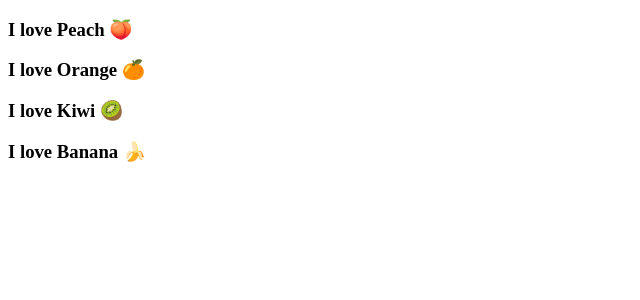
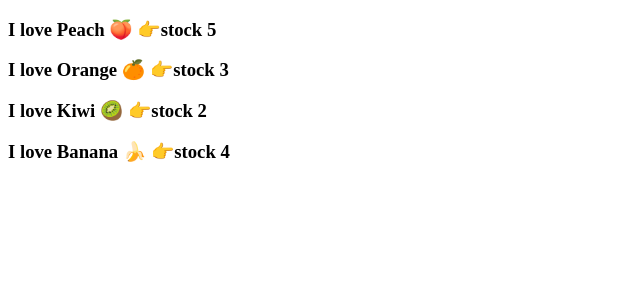
Before and after one commit to sunday-sunny/movie_app, a React (Create React App) app: page / in a window 1280 px wide. Shown: the top 300 px of the page, without its empty margins (0-640 px from the left). Built offline with nearby package versions, Linux system fonts and the light colour scheme.

Commit message:
add propTypes example

```diff
--- a/package.json
+++ b/package.json
@@ -6,6 +6,7 @@
     "@testing-library/jest-dom": "^4.2.4",
     "@testing-library/react": "^9.5.0",
     "@testing-library/user-event": "^7.2.1",
+    "prop-types": "^15.7.2",
     "react": "^16.13.1",
     "react-dom": "^16.13.1",
     "react-scripts": "3.4.1"
--- a/src/App.js
+++ b/src/App.js
@@ -1,27 +1,39 @@
 import React from "react";
+import PropTypes from "prop-types";
 
 const FruitList = [
-  { id: 1, name: "Peach", emoji: "🍑" },
-  { id: 2, name: "Orange", emoji: "🍊" },
-  { id: 3, name: "Kiwi", emoji: "🥝" },
-  { id: 4, name: "Banana", emoji: "🍌" },
+  { id: 1, name: "Peach", emoji: "🍑", number: 5 },
+  { id: 2, name: "Orange", emoji: "🍊", number: 3 },
+  { id: 3, name: "Kiwi", emoji: "🥝", number: 2 },
+  { id: 4, name: "Banana", emoji: "🍌", number: 4 },
 ];
 
-function Fruit({ name, emoji }) {
+function Fruit({ name, emoji, number }) {
   return (
     <div>
       <h3>
-        I love {name} {emoji}
+        I love {name} {emoji} 👉stock {number}
       </h3>
     </div>
   );
 }
 
+Fruit.propTypes = {
+  name: PropTypes.string.isRequired,
+  emoji: PropTypes.string.isRequired,
+  number: PropTypes.string.isRequired,
+};
+
 function App() {
   return (
     <div>
       {FruitList.map((piece) => (
-        <Fruit key={piece.id} name={piece.name} emoji={piece.emoji} />
+        <Fruit
+          key={piece.id}
+          name={piece.name}
+          emoji={piece.emoji}
+          number={piece.number}
+        />
       ))}
     </div>
   );
```
